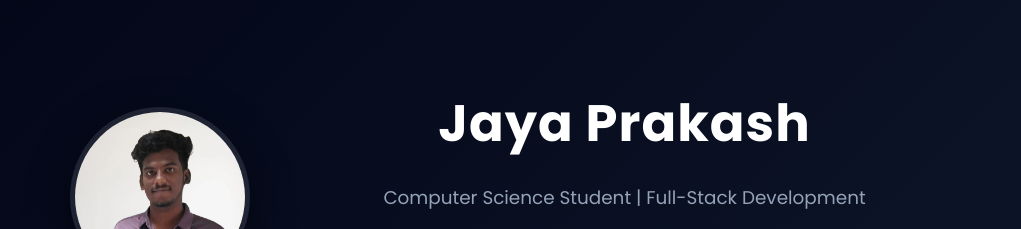
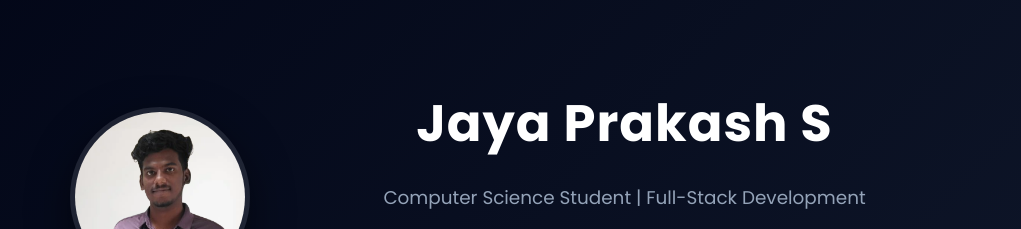
Before and after one commit to JayaprakashS18/jayaprakash-portfolio, a plain HTML site: page index.html in a window 1280 px wide. Shown: the top 229 px of the page, without its empty margins (128-1149 px from the left). Drawn offline with Linux system fonts and the light colour scheme.

Commit message:
Update index.html

```diff
--- a/index.html
+++ b/index.html
@@ -22,7 +22,7 @@
     <img src="Photo.png" alt="Jaya Prakash" class="profile-pic">
 
     <div class="hero-text">
-      <h1>Jaya Prakash</h1>
+      <h1>Jaya Prakash S</h1>
       <p>Computer Science Student | Full-Stack Development</p>
 
       <div class="buttons">
```
